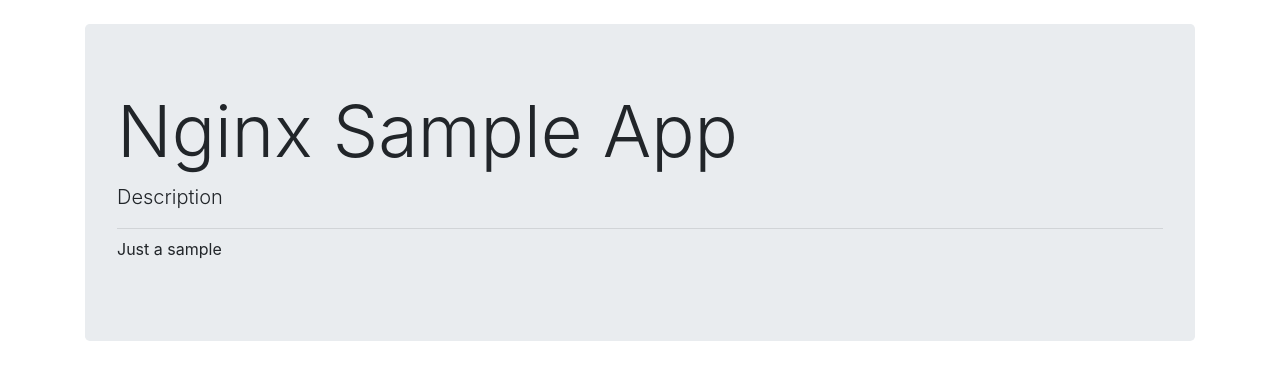
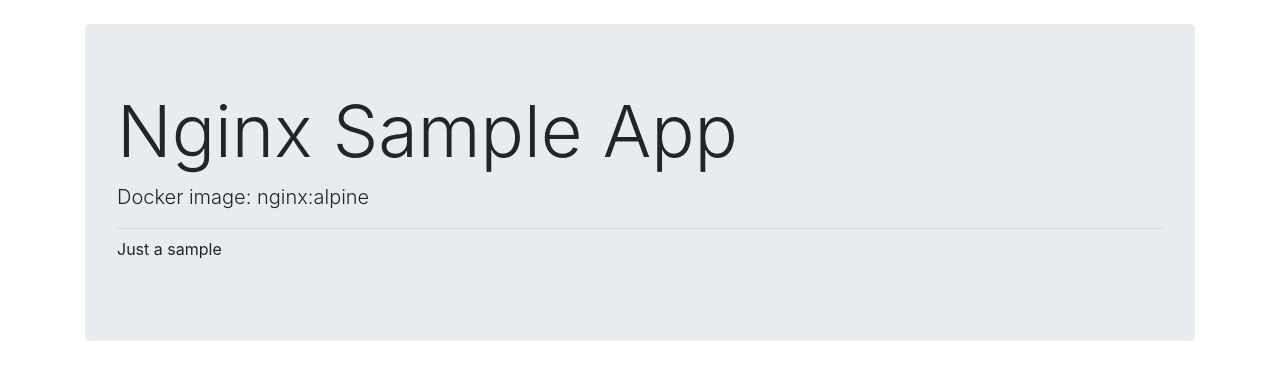
Before and after one commit to mkuegeler/nginxapp, a plain HTML site: page app/index.html in a window 1280 px wide. Drawn offline with nearby package versions, Linux system fonts and the light colour scheme.

Commit message:
Update to nginx:alpine

```diff
--- a/app/index.html
+++ b/app/index.html
@@ -16,7 +16,7 @@
         <br />
         <div class="jumbotron">
             <h1 class="display-3">Nginx Sample App</h1>
-            <p class="lead">Description</p>
+            <p class="lead">Docker image: nginx:alpine</p>
             <hr class="my-2">
             <p>Just a sample</p>
             <p class="lead">
```
Also changed, not shown: 2 other files.
